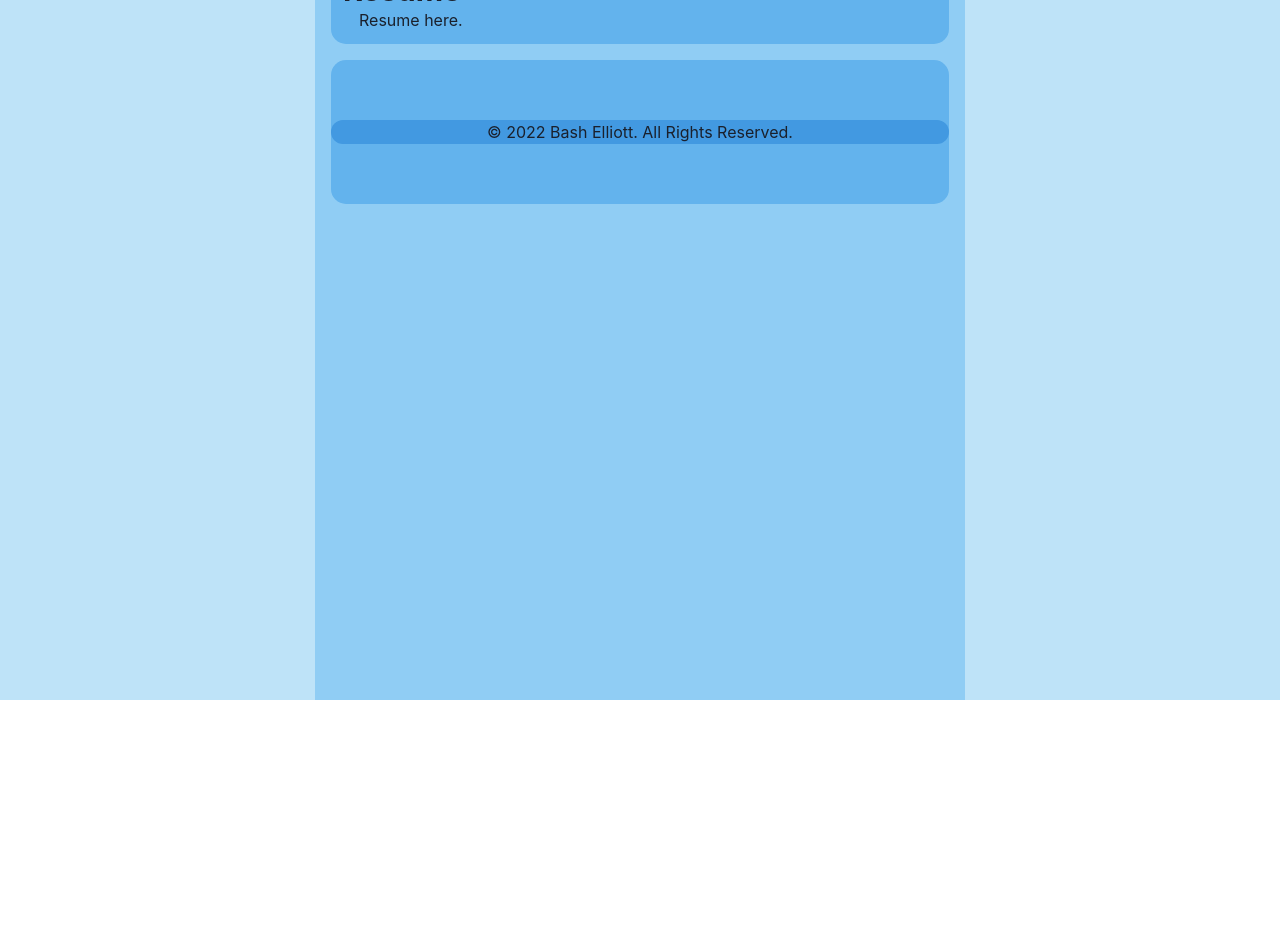
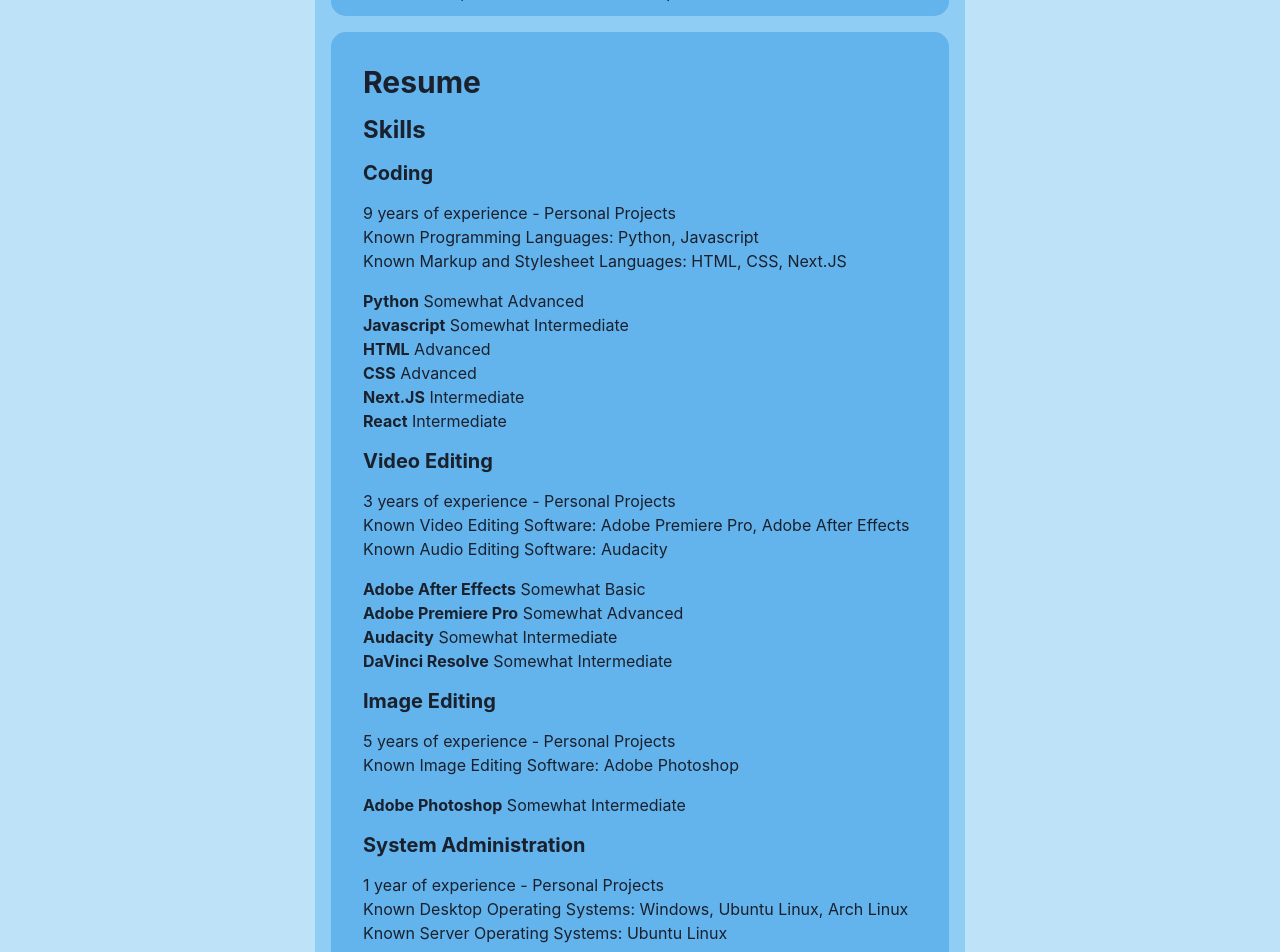
Before and after one commit to rackodo/rackodo-home-page, a Next.js app: page /resume in a window 1280 px wide. Shown: the part 100-1052 px from the top of the page. Before the commit the page ends 800 px from the top, so only its background shows below. Built offline with nearby package versions, Linux system fonts and the light colour scheme.

Commit message:
add resume

```diff
--- a/components/footer.js
+++ b/components/footer.js
@@ -4,12 +4,10 @@
 	return(
 		<Container
 		p={0}
-		maxW={"none"}
-		bg={"blue.300"}
-		borderRadius={15} >
+		maxW={"none"} >
 			<Text
 			my="60px"
-			bg={"blue.400"}
+			bg={"blue.300"}
 			textAlign="center"
 			borderRadius={15} >
 				© 2022 Bash Elliott. All Rights Reserved.
--- a/components/section.js
+++ b/components/section.js
@@ -1,19 +1,26 @@
-import { Container, Text } from "@chakra-ui/react";
+import { Container, Stack, Text } from "@chakra-ui/react";
 
 export default function Section({ children }) {
 	return(
-		<Container
-		p={3}
+		<Stack
+		p={8}
 		maxW={"none"}
 		bg={"blue.300"}
-		borderRadius={15} >
+		borderRadius={15}
+		spacing={4} >
 			{children}
-		</Container>
+		</Stack>
+	)
+}
+
+export function ParaSection({ children }) {
+	return(
+		<Text style={{ textIndent: 16 }} textAlign="justify">{children}</Text>
 	)
 }
 
 export function TextSection({ children }) {
 	return(
-		<Text style={{ textIndent: 16}} textAlign="justify">{children}</Text>
+		<Text textAlign="justify">{children}</Text>
 	)
 }
--- a/layouts/main.js
+++ b/layouts/main.js
@@ -5,6 +5,7 @@
 import { motion, AnimatePresence } from "framer-motion"
 import { useRouter } from "next/router";
 import Footer from "../components/footer";
+import Callout from "../components/callout";
 
 
 export default function Main({ children }) {
@@ -62,6 +63,7 @@
 					m="auto"
 					bg={"blue.200"} >
 						<Stack spacing={4}>
+						<Callout>Hi, I&apos;m a frontend web developer based in Australia!</Callout>
 							{children}
 							<Footer/>
 						</Stack>
--- a/pages/portfolio.js
+++ b/pages/portfolio.js
@@ -1,14 +1,14 @@
 import React from "react";
-import Section, { TextSection } from "../components/section";
+import Section, { ParaSection } from "../components/section";
 import { H1 } from "../components/headings";
 
 export default function Portfolio() {
 	return(
 		<Section>
 			<H1>Portfolio</H1>
-			<TextSection>
+			<ParaSection>
 				Portfolio here.
-			</TextSection>
+			</ParaSection>
 		</Section>
 	)
 }
--- a/pages/resume.js
+++ b/pages/resume.js
@@ -1,14 +1,62 @@
 import React from "react";
-import Section, { TextSection } from "../components/section";
-import { H1 } from "../components/headings";
+import Section, { ParaSection } from "../components/section";
+import { H1, H2, H3 } from "../components/headings";
+import { Text } from "@chakra-ui/react";
 
 export default function Resume() {
 	return(
 		<Section>
 			<H1>Resume</H1>
-			<TextSection>
-				Resume here.
-			</TextSection>
+			<H2>Skills</H2>
+			<H3>Coding</H3>
+			<Text textAlign="justify">
+				9 years of experience - Personal Projects<br/>
+				Known Programming Languages: Python, Javascript<br/>
+				Known Markup and Stylesheet Languages: HTML, CSS, Next.JS
+			</Text>
+			<Text textAlign="justify">
+				<b>Python</b> Somewhat Advanced<br/>
+				<b>Javascript</b> Somewhat Intermediate<br/>
+				<b>HTML</b> Advanced<br/>
+				<b>CSS</b> Advanced<br/>
+				<b>Next.JS</b> Intermediate<br/>
+				<b>React</b> Intermediate
+			</Text>
+
+			<H3>Video Editing</H3>
+			<Text textAlign="justify">
+				3 years of experience - Personal Projects<br/>
+				Known Video Editing Software: Adobe Premiere Pro, Adobe After Effects<br/>
+				Known Audio Editing Software: Audacity
+			</Text>
+			<Text textAlign="justify">
+				<b>Adobe After Effects</b> Somewhat Basic<br/>
+				<b>Adobe Premiere Pro</b> Somewhat Advanced<br/>
+				<b>Audacity</b> Somewhat Intermediate<br/>
+				<b>DaVinci Resolve</b> Somewhat Intermediate
+			</Text>
+
+			<H3>Image Editing</H3>
+			<Text textAlign="justify">
+				5 years of experience - Personal Projects<br/>
+				Known Image Editing Software: Adobe Photoshop
+			</Text>
+			<Text textAlign="justify">
+				<b>Adobe Photoshop</b> Somewhat Intermediate
+			</Text>
+
+			<H3>System Administration</H3>
+			<Text textAlign="justify">
+				1 year of experience - Personal Projects<br/>
+				Known Desktop Operating Systems: Windows, Ubuntu Linux, Arch Linux<br/>
+				Known Server Operating Systems: Ubuntu Linux
+			</Text>
+			<Text textAlign="justify">
+				<b>Windows</b> Experienced<br/>
+				<b>macOS</b> Somewhat Experienced<br/>
+				<b>Ubuntu Linux</b> Intermediate<br/>
+				<b>Arch Linux</b> Somewhat Basic
+			</Text>
 		</Section>
 	)
 }
--- a/styles/globals.css
+++ b/styles/globals.css
@@ -1,3 +1,3 @@
 * {
-	/* outline: 1px dotted black; */
+	/* outline: 1px dotted purple; */
 }
```
Also changed, not shown: pages/index.js (+7 -7 lines).
